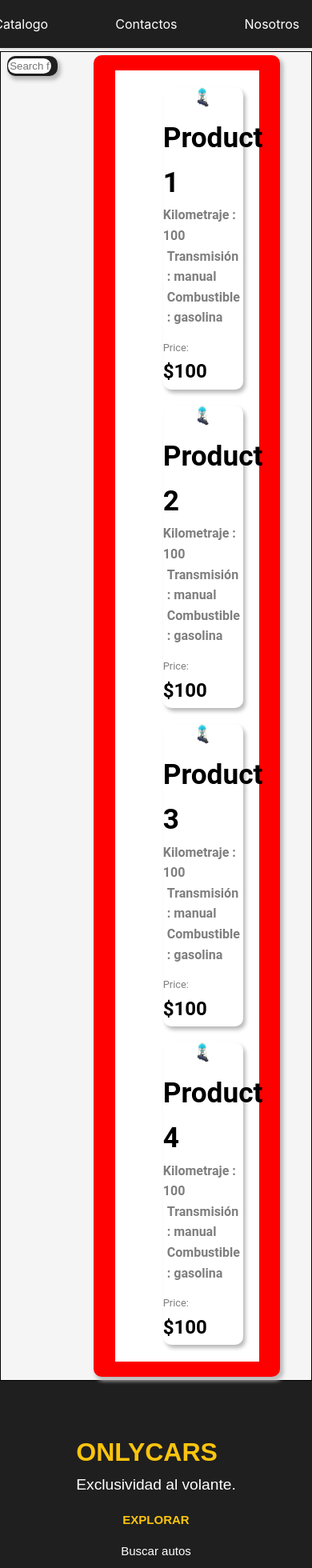
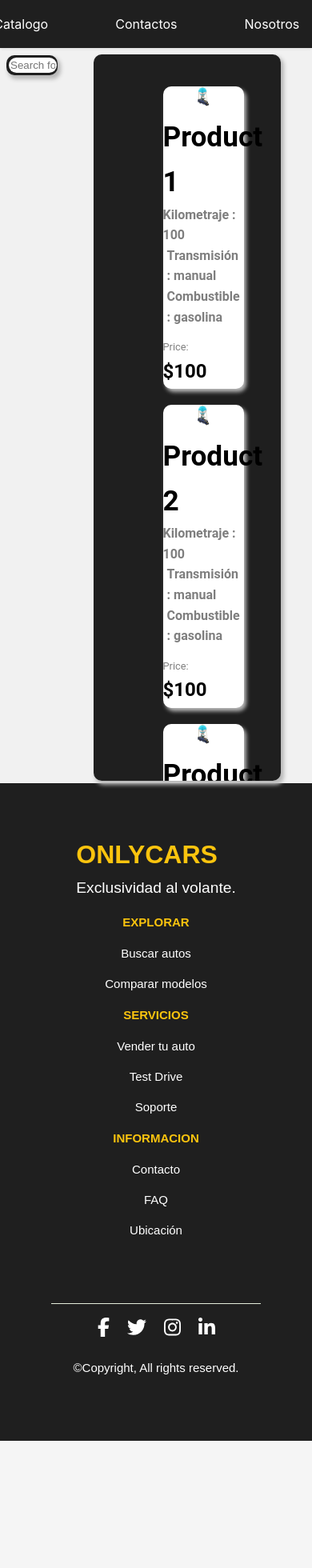
Before and after one commit to sadel01/OnlyCars, a Vue app: page /catalog in a window 390 px wide. Shown: the top 1960 px of the page at 80% size. After the commit the page ends 1801 px from the top, so only its background shows below. Built offline with nearby package versions, Linux system fonts and the light colour scheme.

Commit message:
agregar funcion barra lateral ordenar divs 1 hora +1 hora de investigación

```diff
--- /dev/null
+++ b/src/components/CatalogComponents/ProductDetail.vue
@@ -0,0 +1,49 @@
+<template>
+    <main>
+        <div class="productDetails" v-if="open">
+            <p>Product Details</p>
+            <button @click="closePanel">Close Panel</button>
+        </div>
+
+    </main>
+</template>
+
+<script>
+export default {
+    props: [
+        'open'
+    ],
+    data() {
+        return {
+        };
+    },
+    methods: {
+        closePanel() {
+            this.$emit('close');
+        }
+    }
+};
+</script>
+
+<style scoped>
+
+.productDetails {
+  position: absolute;
+  top: 0;
+  right: 0;
+  width: 30%;
+  height: 100%;
+  background-color: rgb(232, 232, 232);
+  padding: 20px;
+  box-shadow: 3px 4px 5px rgb(185, 185, 185);
+  z-index: 1;
+}
+h1 {
+    text-align: center;
+    font-size: 2rem;
+}
+
+
+
+
+</style>
--- a/src/components/CatalogComponents/ProductsList.vue
+++ b/src/components/CatalogComponents/ProductsList.vue
@@ -8,11 +8,11 @@
       </div>
 
 
-      <div class="container">
+      <div class="container listContainer">
         <ul class="list">
 
-          <li v-for="product in productsFiltered" :key="product.id">
-            <div class="listElements">
+          <li v-for="product in productsFiltered" :key="product.id" @click='changeProductClicked' >
+            <div class="listElements" >
               <img :src="product.image" alt="product image" />
               <div class="vehicleDescription">
                 <div>
@@ -39,15 +39,23 @@
       </div>
     </div>
 
+    <ProductDetail :open='productClicked' @close='closePanel'/>
+
+
+
+
 
   </main>
 </template>
 
 <script>
 import SearchItems from './SearchItems.vue';
+import ProductDetail from './ProductDetail.vue';
+
 
 
 export default {
+
   data() {
     return {
       products: [
@@ -55,8 +63,13 @@ export default {
         { id: 2, name: 'Product 2', combustible: 'gasolina',transmision:'manual',price: '100',km : '100', image: 'src/components/CatalogComponents/image/auto.jpg', description: 'This is a product description' },
         { id: 3, name: 'Product 3', combustible: 'gasolina',transmision:'manual',price: '100',km : '100', image: 'src/components/CatalogComponents/image/auto.jpg', description: 'This is a product description' },
         { id: 4, name: 'Product 4', combustible: 'gasolina',transmision:'manual',price: '100',km : '100', image: 'src/components/CatalogComponents/image/auto.jpg', description: 'This is a product description' },
-    ],
+        { id: 5, name: 'Product 5', combustible: 'gasolina',transmision:'manual',price: '100',km : '100', image: 'src/components/CatalogComponents/image/auto.jpg', description: 'This is a product description' },
+        { id: 6, name: 'Product 6', combustible: 'gasolina',transmision:'manual',price: '100',km : '100', image: 'src/components/CatalogComponents/image/auto.jpg', description: 'This is a product description' },
+        { id: 7, name: 'Product 7', combustible: 'gasolina',transmision:'manual',price: '100',km : '100', image: 'src/components/CatalogComponents/image/auto.jpg', description: 'This is a product description' },
+        { id: 8, name: 'Product 8', combustible: 'gasolina',transmision:'manual',price: '100',km : '100', image: 'src/components/CatalogComponents/image/auto.jpg', description: 'This is a product description' },
+        ],
       productsFiltered: [],
+      productClicked: false,
     };
   },
   created() {
@@ -67,14 +80,29 @@ export default {
       this.productsFiltered = this.products.filter((product) =>
          product.name.toLowerCase().includes(item.toLowerCase()));
     },
+    changeProductClicked() {
+      if (!this.productClicked) {
+        this.productClicked = true;
+        return;
+      }
+    },
+    closePanel() {
+      this.productClicked = false;
+    },
+
   },
   components: {
-    SearchItems
+    SearchItems,
+    ProductDetail,
   },
 };
 </script>
 
 <style scoped>
+
+
+
+
   .searchBar {
     margin-top: 1%;
     width: 20%;
@@ -88,22 +116,17 @@ export default {
   border-radius: 10px;
   box-shadow: 3px 4px 5px 1px rgb(185, 185, 185);
   flex: 1;
-  height: 796px; /* Set a fixed height */
+
+}
+
+.container.listContainer {
+  background-color: #1f1f1f;
+  height: 900px;
   overflow: auto; /* Enable scrolling if content exceeds the height */
 }
 
-.principalContainer > .container {
-  background-color: red;
-}
 
 
-@media (max-width: 768px) {
-  .container {
-    margin-left: 10%;
-    margin-right: 10%;
-    height: auto; /* Reset the height for mobile devices */
-  }
-}
 
 
 
@@ -112,7 +135,7 @@ export default {
   flex-direction: row;
   margin-top: 1%;
   margin-right: 0;
-  border: 1px solid black;
+  background-color: #f1f1f1;
 }
 
 @media (max-width: 768px) {
@@ -134,7 +157,7 @@ export default {
 .list {
   padding-bottom: .5%;
   padding-top: .5%;
-  background-color: white;
+  background-color: #1f1f1f(0, 0, 0);
   @media (max-width: 768px) {
     margin-left: 10%;
     margin-right: 10%;
@@ -143,7 +166,7 @@ export default {
 
 ul {
   list-style-type: none;
-  background-color: white;
+  background-color: #1f1f1f;
   @media (max-width: 768px) {
     ul {
       margin-left: 10%;
@@ -155,6 +178,14 @@ ul {
   .listElements {
     flex-direction: row;
     align-items: center;
+  }
+
+  @media (max-width: 768px) {
+    .container {
+      margin-left: 10%;
+      margin-right: 10%;
+      height: auto; /* Reset the height for mobile devices */
+    }
   }
 
   @media (max-width: 768px) {
--- a/src/components/CatalogComponents/SearchItems.vue
+++ b/src/components/CatalogComponents/SearchItems.vue
@@ -1,9 +1,9 @@
 <template>
 
     <!--- Mejorar clase padre para los containers y hacer independiente cada unos.-->
-    <div class="container">
+    <div class="container searchContainer">
         <div class="searchItems">
-            <input type="text" placeholder="Search for a car" v-model="search" @input="inputItems" />
+            <input class="inputCarName" type="text" placeholder="Search for a car" v-model="search" @input="inputItems" />
         </div>
         <div class="si">
 
@@ -29,17 +29,17 @@ export default {
 
 <style>
 
-.searchBar > .container{
+.container.searchContainer{
     width: 80%; /* modified */
-    height: 20%;
+    height: 80%;
     background-color: #1f1f1f;
     border-radius: 10px;
     margin-left: 5%;
 }
 
-.searchItems > input {
-    width: 80%;
-    margin-left: 1%;
+.inputCarName {
+    width: 90%;
+    margin-left: 4%;
     border-radius: 10px;
     border: none;
     padding-top: 3%;
@@ -49,7 +49,7 @@ export default {
 }
 .searchItems > input:focus {
     outline: none;
-    border-color: yellow; /* change the color to your desired color */
+    border-color: rgb(255, 0, 0); /* change the color to your desired color */
 }
 
 </style>
--- a/src/views/CatalogView.vue
+++ b/src/views/CatalogView.vue
@@ -11,3 +11,9 @@
         <ProductsList />
     </main>
 </template>
+
+<style scoped>
+.main{
+    background-color: red;
+}
+</style>
```
Also changed, not shown: src/components/CatalogComponents/image/cars.jpg (added).
